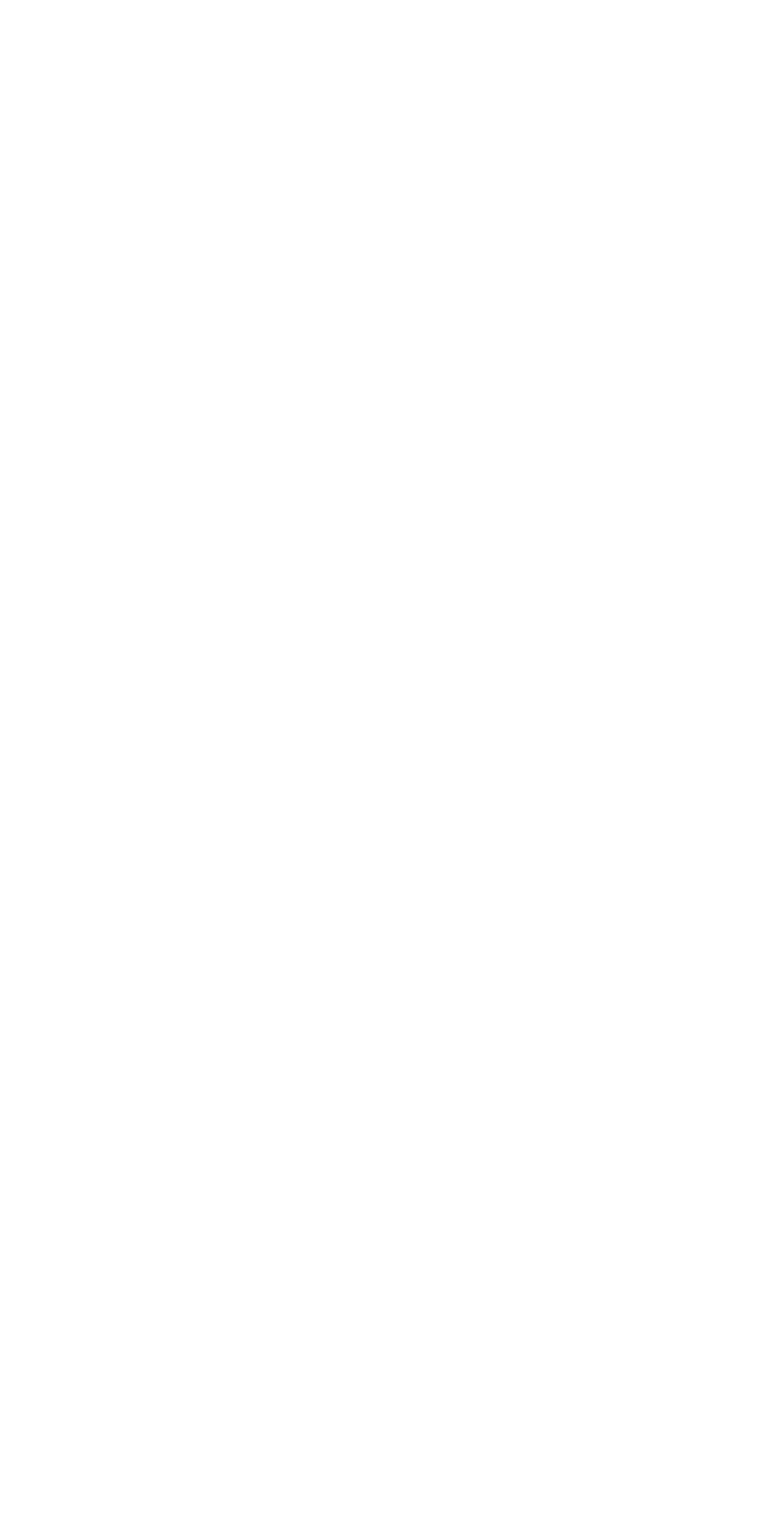
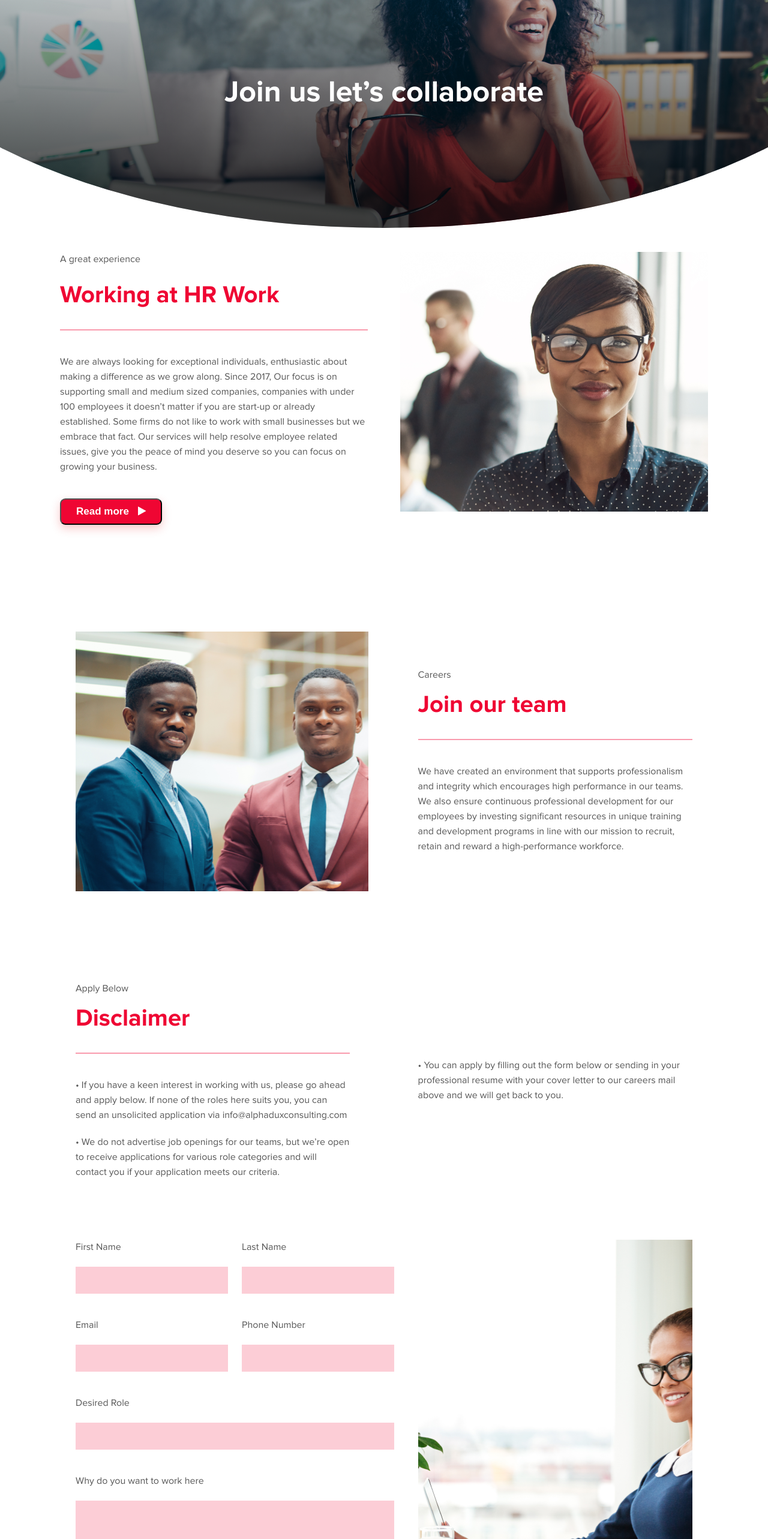
Before and after one commit to TechinnoverHub/hr-work, a React (Create React App) app: page /career in a window 1280 px wide. Shown: the part 180-2746 px from the top of the page at 60% size. Before the commit the page ends 800 px from the top, so only its background shows below. Built offline with nearby package versions, Linux system fonts and the light colour scheme.

Commit message:
career-page

```diff
--- a/src/App.js
+++ b/src/App.js
@@ -3,6 +3,7 @@ import { BrowserRouter as Router, Switch, Route } from 'react-router-dom';
 
 import Home from 'Pages/Home';
 import About from 'Pages/NewAbout';
+import Career from 'Pages/Career/career';
 
 export default function App() {
   return (
@@ -14,6 +15,9 @@ export default function App() {
         <Route path="/about">
           <About />
         </Route>
+        <Route path="/career" component={Career}>
+          <Career />
+        </Route>
       </Switch>
     </Router>
   );
--- a/src/Components/Header/index.jsx
+++ b/src/Components/Header/index.jsx
@@ -53,7 +53,7 @@ export default () => {
           </li>
 
           <li>
-            <Link className={Styles.link} to="/">
+            <Link className={Styles.link} to="/career">
               Careers
             </Link>
           </li>
--- /dev/null
+++ b/src/Pages/Career/career.jsx
@@ -0,0 +1,130 @@
+import React from 'react';
+import Header from 'Components/Header';
+import './index.scss';
+import Footer from 'Components/Footer';
+
+function Career() {
+  return (
+    <div>
+      <Header />
+      <div className="career-image">
+        <div className="career-test-wrapper">
+          <h3 className="career-text">Join us let’s collaborate</h3>
+        </div>
+      </div>
+      <div className="working-at-hr-work-container">
+        <div className="working-at-hr-work-box1">
+          <p>A great experience</p>
+          <h3>Working at HR Work</h3>
+          <hr />
+          <p>
+            We are always looking for exceptional individuals, enthusiastic
+            about making a difference as we grow along. Since 2017, Our focus is
+            on supporting small and medium sized companies, companies with under
+            100 employees it doesn’t matter if you are start-up or already
+            established. Some firms do not like to work with small businesses
+            but we embrace that fact. Our services will help resolve employee
+            related issues, give you the peace of mind you deserve so you can
+            focus on growing your business.
+          </p>
+          <button className="read-more">
+            Read more<i className="fa fa-play"></i>
+          </button>
+        </div>
+        <div className="working-at-hr-work-box2"></div>
+      </div>
+      <div className="join-our-team">
+        <div className="join-our-team-box1"></div>
+        <div className="join-our-team-box2">
+          <p>Careers</p>
+          <h3>Join our team</h3>
+          <hr />
+          <p>
+            We have created an environment that supports professionalism and
+            integrity which encourages high performance in our teams. We also
+            ensure continuous professional development for our employees by
+            investing significant resources in unique training and development
+            programs in line with our mission to recruit, retain and reward a
+            high-performance workforce.
+          </p>
+        </div>
+      </div>
+      <div className="disclaimer">
+        <div className="disclaimer-box1">
+          <p>Apply Below</p>
+          <h3>Disclaimer</h3>
+          <hr />
+          <p>
+            • If you have a keen interest in working with us, please go ahead
+            and apply below. If none of the roles here suits you, you can send
+            an unsolicited application via info@alphaduxconsulting.com
+          </p>
+          <p className="paragraph">
+            • We do not advertise job openings for our teams, but we’re open to
+            receive applications for various role categories and will contact
+            you if your application meets our criteria.
+          </p>
+        </div>
+        <div className="disclaimer-box2">
+          <p>
+            • You can apply by filling out the form below or sending in your
+            professional resume with your cover letter to our careers mail above
+            and we will get back to you.
+          </p>
+        </div>
+      </div>
+      <div className="form-area">
+        <div className="form-box">
+          <form>
+            <div className="top-form">
+              <div className="inner-form">
+                <div className="label">First Name</div>
+                <input type="text" />
+              </div>
+              <div className="inner-form">
+                <div className="label">Last Name</div>
+                <input type="text" />
+              </div>
+            </div>
+            <div className="second-row">
+              <div className="inner-form">
+                <div className="label">Email</div>
+                <input type="email" />
+              </div>
+              <div className="inner-form">
+                <div className="label">Phone Number</div>
+                <input type="number" />
+              </div>
+            </div>
+            <div className="third-row">
+              <div className="label">Desired Role</div>
+              <input type="text" />
+            </div>
+            <div className="fourth-row">
+              <div className="label">Why do you want to work here</div>
+              <textarea rows="5" cols="50"></textarea>
+            </div>
+            <div className="second-row">
+              <div className="inner-form">
+                <div className="label">Attach Resume</div>
+                <input type="text" />
+              </div>
+              <div className="inner-form">
+                <div className="label">Attach cover letter</div>
+                <input type="text" />
+              </div>
+            </div>
+            <button className="join-us">
+              Join us today <i className="fa fa-play"></i>
+            </button>
+          </form>
+        </div>
+
+        <div className="image-box"></div>
+      </div>
+      <Footer />
+    </div>
+  );
+}
+
+export default Career;
--- /dev/null
+++ b/src/Pages/Career/index.scss
@@ -0,0 +1,249 @@
+* {
+  box-sizing: border-box;
+  margin: 0;
+  padding: 0;
+}
+
+.career-image {
+  background-image: linear-gradient(
+      180.04deg,
+      rgba(0, 0, 0, 0) 15.36%,
+      rgba(0, 0, 0, 0.688) 90.13%
+    ),
+    url(../../Assets/images/career-image.png);
+  background-size: size;
+  max-width: 100vw;
+  height: 70vh;
+  clip-path: ellipse(70% 80% at 50% 20%);
+  position: relative;
+  display: flex;
+  align-items: flex-end;
+  justify-content: center;
+  padding-bottom: 24.5vh;
+}
+
+.career-text-wrapper {
+  max-width: 1100px;
+  margin: 0 auto;
+}
+
+.career-text {
+  font-weight: bold;
+  font-size: 50px;
+  color: #ffffff;
+}
+
+.working-at-hr-work-container {
+  display: flex;
+  justify-content: space-between;
+  margin: 40px 100px;
+}
+
+.working-at-hr-work-box1 {
+  flex-basis: 47.5%;
+  width: 642px;
+  height: 433px;
+}
+
+.working-at-hr-work-box1 p {
+  font-size: 16px;
+  line-height: 25px;
+  color: #565656;
+}
+
+.working-at-hr-work-box1 h3 {
+  font-size: 40px;
+  line-height: 34px;
+  color: #ef0633;
+  margin-top: 30px;
+}
+
+.working-at-hr-work-box1 hr {
+  border: 0.5px solid #f99bad;
+  margin: 40px 0;
+}
+
+.read-more {
+  padding: 10px 25px;
+  background-color: #ef0633;
+  border-radius: 9px;
+  color: white;
+  margin-top: 40px;
+  cursor: pointer;
+  font-size: 17px;
+  text-align: center;
+  font-weight: 600;
+  box-shadow: 0px 6px 15px rgba(233, 40, 45, 0.25);
+}
+
+.read-more i {
+  margin-left: 15px;
+}
+
+.working-at-hr-work-box2 {
+  background-image: url(../../Assets/images/career-side-image.png);
+  width: 642px;
+  height: 433px;
+  flex-basis: 47.5%;
+}
+
+.join-our-team {
+  display: flex;
+  justify-content: space-between;
+  margin: 0px 126px;
+  margin-top: 200px;
+}
+
+.join-our-team-box1 {
+  background-image: url(../../Assets/images/join-our-team.png);
+  width: 642px;
+  height: 433px;
+  flex-basis: 47.5%;
+}
+
+.join-our-team-box2 {
+  width: 642px;
+  height: 433px;
+  flex-basis: 44.5%;
+  margin-top: 60px;
+}
+
+.join-our-team-box2 h3 {
+  font-size: 40px;
+  line-height: 34px;
+  color: #ef0633;
+  margin-top: 20px;
+}
+
+.join-our-team-box2 hr {
+  border: 0.5px solid #f99bad;
+  margin: 40px 0;
+}
+
+.join-our-team-box2 p {
+  font-size: 16px;
+  line-height: 25px;
+  color: #565656;
+}
+
+// DISCLAIMER
+.disclaimer {
+  display: flex;
+  justify-content: space-between;
+  margin: 0px 126px;
+  margin-top: 90px;
+}
+
+.disclaimer-box1 {
+  width: 642px;
+  flex-basis: 44.5%;
+}
+
+.disclaimer-box1 p {
+  font-size: 16px;
+  line-height: 25px;
+  color: #565656;
+}
+
+.paragraph {
+  margin-top: 20px;
+}
+
+.disclaimer-box1 h3 {
+  font-size: 40px;
+  line-height: 34px;
+  color: #ef0633;
+  margin-top: 20px;
+}
+
+.disclaimer-box1 hr {
+  border: 0.5px solid #f99bad;
+  margin: 40px 0;
+}
+
+.disclaimer-box2 {
+  width: 642px;
+  flex-basis: 44.5%;
+  display: flex;
+  justify-content: center;
+  align-items: center;
+}
+
+.disclaimer-box2 p {
+  font-size: 16px;
+  line-height: 25px;
+  color: #565656;
+}
+
+// FORM AREA
+.form-area {
+  display: flex;
+  justify-content: space-between;
+  margin: 100px 126px;
+}
+
+.form-box {
+  flex-basis: 48.2%;
+}
+
+form > div {
+  display: flex;
+  justify-content: space-between;
+  margin-bottom: 40px;
+}
+
+form > div:nth-child(4) {
+  display: flex;
+  flex-direction: column;
+}
+
+form > div:nth-child(3) {
+  display: flex;
+  flex-direction: column;
+  width: 531px;
+}
+
+form input {
+  background-color: rgba(249, 155, 173, 0.5);
+  height: 45px;
+  width: 254px;
+  border: none;
+}
+
+.third-row > input {
+  width: 531px;
+}
+
+form textarea {
+  background-color: rgba(249, 155, 173, 0.5);
+  border: none;
+}
+
+.label {
+  margin-bottom: 20px;
+  font-size: 16px;
+  line-height: 25px;
+  color: #565656;
+}
+
+.image-box {
+  flex-basis: 44.5%;
+  background-image: url(../../Assets/images/form-side-image.png);
+  width: 555px;
+  height: 689px;
+}
+
+.join-us {
+  padding: 10px 25px;
+  background-color: #ef0633;
+  border-radius: 9px;
+  color: white;
+  margin-top: 50px;
+  cursor: pointer;
+  font-size: 17px;
+  line-height: 34px;
+}
+
+.join-us i {
+  margin-left: 15px;
+}
```
Also changed, not shown: src/Assets/images/career-image.png.
